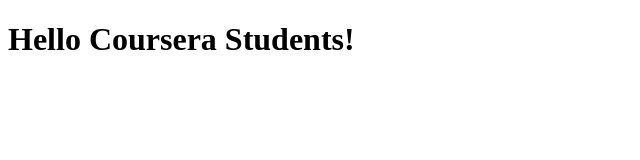
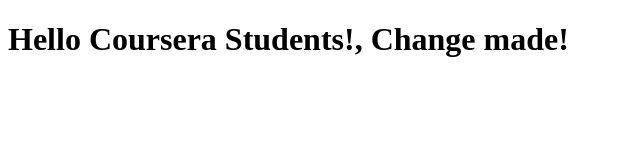
Before and after one commit to MkBakshi/coursera-test, a plain HTML site: page index.html in a window 1280 px wide. Shown: the whole page, without its empty margins (0-640 px from the left). Drawn offline with Linux system fonts and the light colour scheme.

Commit message:
Change made

```diff
--- a/index.html
+++ b/index.html
@@ -5,6 +5,6 @@
     <title>Hello Coursera</title>
   </head>
   <body>
-    <h1>Hello Coursera Students!</h1>
+    <h1>Hello Coursera Students!, Change made!</h1>
   </body>
 </html>
```
